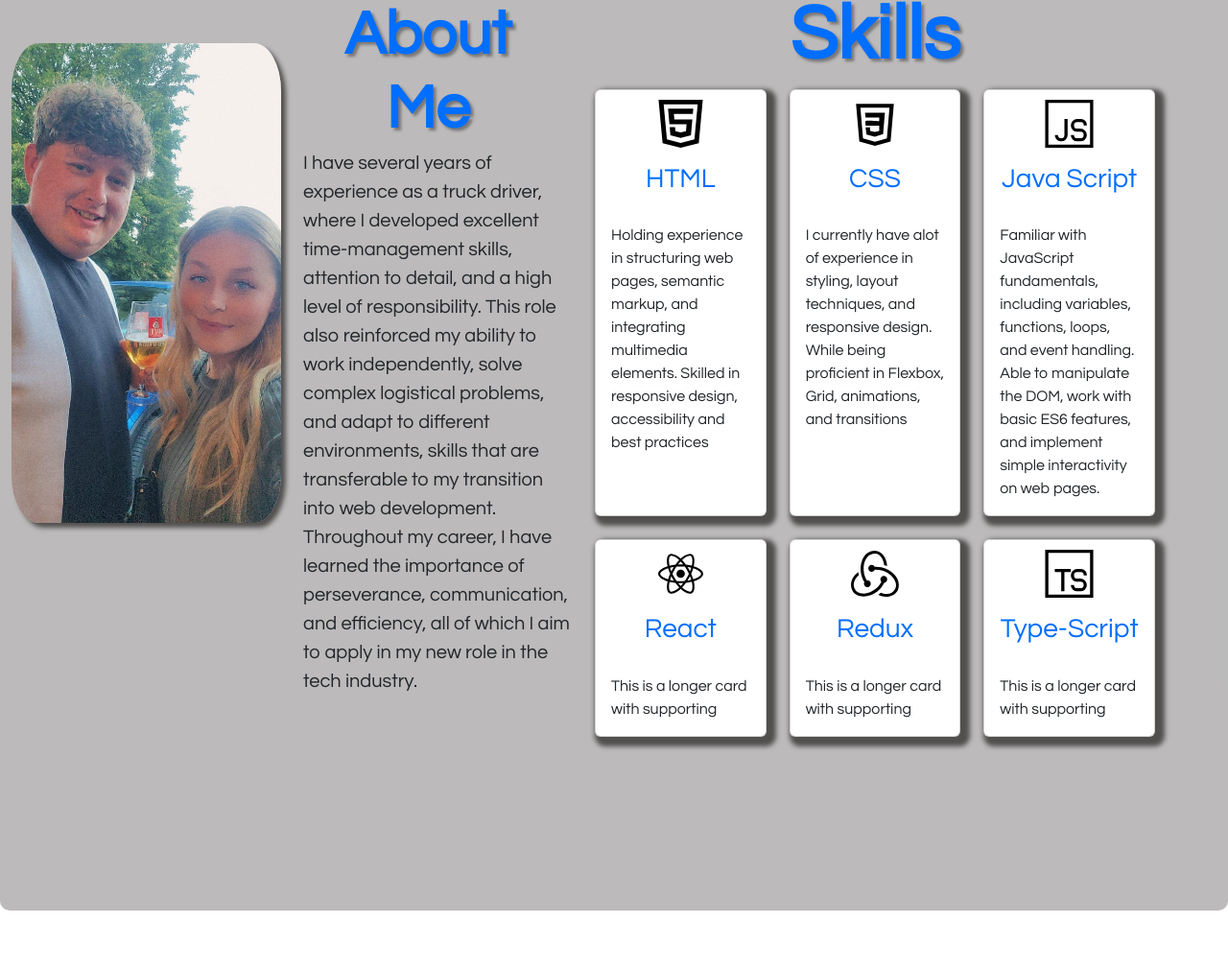
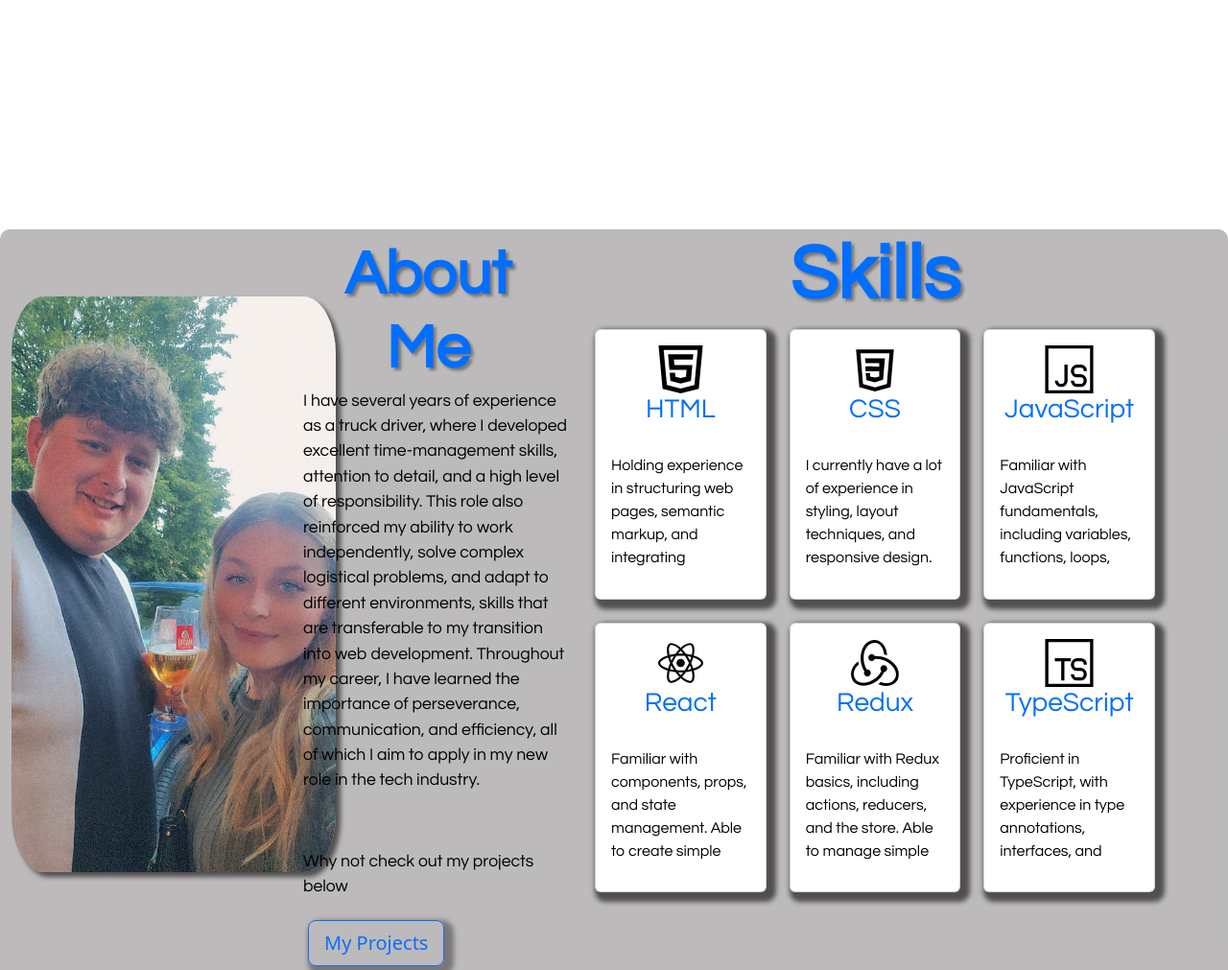
Before and after one commit to CJWatson14/Personal-Page, a plain HTML site: page index.html in a window 1280 px wide. Shown: the part 811-1822 px from the top of the page at 96% size. Drawn offline with nearby package versions, Linux system fonts and the light colour scheme.

Commit message:
Skills Update
Updated the design of the skills section

```diff
--- a/index.html
+++ b/index.html
@@ -29,7 +29,7 @@
 <!----------------->
 
 
-<article>
+<article id="first-section">
     <!--Picture of me -->
     <div class="container">
       <div class="front-page">
@@ -63,83 +63,85 @@
   <div  class="about-me">
    <div class="container-fluid">
       <div class="row">
-        <div class="col-xl-3">
+        <div class="col-sm-3 d-flex-fluid">
           <div class="picture-about-me">
-            <img src="media/me2.jpg" height="500"></div>
+            <img src="media/me2.jpg" alt="Picture of me and my beautiful partner" height="600" class="mx-auto d-block"></div>
           </div>
-       <div class="col-xl-3">
+       <div class="col-xl-3" class="mx-auto d-block">
         <h3 id="about-me-title">About Me</h3>
         <p>I have several years of experience as a truck driver, where I developed excellent time-management skills, attention to detail, and a high level of responsibility.
           This role also reinforced my ability to work independently, solve complex logistical problems, and adapt to different environments, skills that are transferable to my transition into web development.
           Throughout my career, I have learned the importance of perseverance, communication, and efficiency, all of which I aim to apply in my new role in the tech industry.</p>
+
+          <p>Why not check out my projects below</p>
+          <a href="#my-projects"><button type="button" class="btn btn-outline-primary btn-lg" >My Projects</button></a>
       </div>
-      <div class="col-xl-6 d-flex-fluid">
 
-
+      <div class="col-xl-6">
       <div class="skills">
         <h1>Skills</h1>
+
         <div class="row row-cols-1 row-cols-md-3 g-4">
-
-          <div class="col" style="max-height: 50rem;">
-            <div class="card h-100">
-              <img src="/media/html-logo.svg" height="50" class="card-img-top" alt="HTML Logo">
+          <div class="col">
+              <div class="card card-container h-100">
                   <div class="card-body">
-                <h3 class="card-title">HTML</h3>
-                <p class="card-text" >Holding experience in structuring web pages, semantic markup, and integrating multimedia elements.
-                  Skilled in responsive design, accessibility and best practices</p>
+                      <img src="media/html-logo.svg" height="50" class="card-img-top" alt="HTML Logo">
+                      <h3>HTML</h3>
+                      <p>Holding experience in structuring web pages, semantic markup, and integrating multimedia elements.
+                      Skilled in responsive design, accessibility, and best practices.</p>
                   </div>
               </div>
           </div>
 
-          <div class="col" style="max-height: 50rem;">
-            <div class="card h-100">
-              <img src="/media/css-logo.svg" height="50" class="card-img-top" alt="HTML Logo">
+          <div class="col">
+              <div class="card card-container h-100">
                   <div class="card-body">
-                <h3 class="card-title">CSS</h3>
-                <p class="card-text" >I currently have alot of experience in styling, layout techniques,
-                  and responsive design. While being proficient in Flexbox, Grid, animations, and transitions</p>
+                      <img src="media/css-logo.svg" height="50" class="card-img-top" alt="CSS Logo">
+                      <h3>CSS</h3>
+                      <p>I currently have a lot of experience in styling, layout techniques, and responsive design.
+                      While being proficient in Flexbox, Grid, animations, and transitions.</p>
                   </div>
               </div>
           </div>
 
-          <div class="col" style="max-height: 50rem;">
-            <div class="card h-100">
-              <img src="/media/javascript-logo.svg" height="50" class="card-img-top" alt="HTML Logo">
+          <div class="col">
+              <div class="card card-container h-100">
                   <div class="card-body">
-                <h3 class="card-title">Java Script</h3>
-                <p class="card-text" >Familiar with JavaScript fundamentals, including variables, functions, loops, and event handling.
+                      <img src="media/javascript-logo.svg" height="50" class="card-img-top" alt="JS Logo">
+                      <h3>JavaScript</h3>
+                      <p>Familiar with JavaScript fundamentals, including variables, functions, loops, and event handling.
                       Able to manipulate the DOM, work with basic ES6 features, and implement simple interactivity on web pages.</p>
                   </div>
               </div>
           </div>
 
-
-          <div class="col" style="max-height: 17rem;">
-            <div class="card h-100">
-              <img src="/media/react-logo.svg" height="50" class="card-img-top" alt="HTML Logo">
+          <div class="col">
+              <div class="card card-container h-100">
                   <div class="card-body">
-                <h3 class="card-title">React</h3>
-                <p class="card-text" >This is a longer card with supporting</p>
+                      <img src="media/react-logo.svg" height="50" class="card-img-top" alt="React Logo">
+                      <h3>React</h3>
+                      <p>Familiar with components, props, and state management. Able to create simple interactive UIs and work with JSX.</p>
                   </div>
               </div>
           </div>
 
-          <div class="col" style="max-height: 17rem;">
-            <div class="card h-100">
-              <img src="/media/redux-logo.svg" height="50" class="card-img-top" alt="HTML Logo">
+          <div class="col">
+              <div class="card card-container h-100">
                   <div class="card-body">
-                <h3 class="card-title">Redux</h3>
-                <p class="card-text" >This is a longer card with supporting</p>
+                      <img src="media/redux-logo.svg" height="50" class="card-img-top" alt="Redux Logo">
+                      <h3>Redux</h3>
+                      <p>Familiar with Redux basics, including actions, reducers, and the store. Able to manage simple application state and use Redux with React. Learning how to handle middleware and asynchronous actions with tools like Redux Thunk.</p>
                   </div>
               </div>
           </div>
 
-          <div class="col" style="max-height: 17rem;">
-            <div class="card h-100">
-              <img src="/media/typescript-logo.svg" height="50" class="card-img-top" alt="HTML Logo">
+          <div class="col">
+              <div class="card card-container h-100">
                   <div class="card-body">
-                <h3 class="card-title">Type-Script</h3>
-                <p class="card-text" >This is a longer card with supporting</p>
+                      <img src="media/typescript-logo.svg" height="50" class="card-img-top" alt="TypeScript Logo">
+                      <h3>TypeScript</h3>
+                      <p>Proficient in TypeScript, with experience in type annotations, interfaces, and generics. Comfortable working with TypeScript in React and JavaScript projects to enhance type safety and maintainability. Familiar with advanced types, utility types, and integrating TypeScript with APIs and third-party libraries.</p>
+                  </div>
               </div>
           </div>
       </div>
@@ -155,6 +157,37 @@
 </article>
 
 
+<section class="fade-in">
+  <article id="my-projects">
+    <div class="container-fluid">
+      <div class="container text-center">
+        <div class="row align-items-end">
+          <div class="col">
+          </div>
+          <div class="col">
+            <h1>Projects</h1>
+          </div>
+          <div class="col">
+          </div>
+        </div>
+      </div>
+
+
+    </div>
+  </article>
+</section>
+
+<section>
+  <div class="container-fluid">
+    <div class="contact-me">
+      <div class="row">
+
+      </div>
+    </div>
+  </div>
+</section>
+
+
 
     <script src="https://cdn.jsdelivr.net/npm/bootstrap@5.3.3/dist/js/bootstrap.bundle.min.js" integrity="sha384-YvpcrYf0tY3lHB60NNkmXc5s9fDVZLESaAA55NDzOxhy9GkcIdslK1eN7N6jIeHz" crossorigin="anonymous"></script>
     <script src="script.js"></script>
--- a/style.css
+++ b/style.css
@@ -13,6 +13,11 @@ header{
 
 a{
 text-decoration: none;
+}
+
+#first-section{
+    max-height: 100vh;
+    padding-bottom: 600px;
 }
 
 .me{
@@ -125,9 +130,9 @@ text-decoration: none;
 .about-me{
     background-color: rgb(122, 119, 119, 0.5);
     width: 100%;
-    height: 120vh;
+    height: 900px;
     margin-top: 10rem;
-    margin-bottom: 10rem;
+    margin-bottom: 20rem;
     border-radius: 10px;
     padding-right: 5%;
 }
@@ -135,12 +140,12 @@ text-decoration: none;
 .picture-about-me img{
     border-radius: 10%;
     box-shadow: 5px 5px 5px rgb(82, 79, 79);
-    margin-top: 20%;
+    margin-top: 25%;
 }
 
 .about-me p{
     font-family: "Century Gothic", CenturyGothic, Geneva, AppleGothic, sans-serif;
-    font-size: 1.25rem;
+    font-size: 1.10rem;
     font-weight: 550;
     padding-top: 15%;
 }
@@ -151,6 +156,12 @@ text-decoration: none;
     font-weight: 1000;
     color: rgb(0, 110, 255);
     text-shadow: 3px 3px 3px  rgb(122, 119, 119);
+
+}
+
+.about-me button{
+    box-shadow: 5px 5px 5px 5px rgb(122, 119, 119);
+    margin: 5px;
 
 }
 
@@ -173,6 +184,7 @@ text-decoration: none;
     color: rgb(0, 110, 255);
     text-align: center;
 
+
 }
 
 .skills p{
@@ -186,10 +198,40 @@ text-decoration: none;
     text-align: center;
 }
 
+.card-container{
+    padding-top: 0px;
+    box-shadow: 5px 5px 5px 5px rgb(82, 79, 79);
+    min-height: 150px;
+}
+
 .card{
-    padding-top: 10px;
-    box-shadow: 5px 5px 5px 5px rgb(82, 79, 79);
+    position: relative;
+    transition: transform 0.3s ease-in, background-color 0.3s ease-in, color 0.3s ease-in;
+    min-height: 150px;
 }
+
+.card:hover {
+    transform: scale(1.02);
+    background-color: rgba(0, 110, 255, 1.0);
+    border-radius: 10px;
+}
+
+.card:hover .card-body h3,
+.card:hover .card-body p {
+    color: white;
+}
+
+.card-body h3,
+.card-body p {
+    transition: color 0.3s ease-in;
+}
+.card-body p {
+    max-height: 140px;
+    overflow-y: auto;
+}
+
+
+
 
 .fade-in {
     opacity: 0;
@@ -201,3 +243,31 @@ text-decoration: none;
     opacity: 1;
     transform: translateY(0);
 }
+
+
+#my-projects{
+
+    width: 100%;
+    height: 100vh;
+
+}
+
+#my-projects h5, p{
+    color: black;
+    font-family: "Century Gothic", CenturyGothic, Geneva, AppleGothic, sans-serif;
+}
+
+
+#my-projects h5{
+    font-weight: 900;
+}
+
+#my-projects h1{
+    font-family: "Century Gothic", CenturyGothic, Geneva, AppleGothic, sans-serif;
+    font-weight: 1000;
+    font-size: 150px;
+    text-shadow: 3px 3px 3px  rgb(122, 119, 119);
+    color: rgb(0, 110, 255);
+    padding-top: 200px;
+
+}
```
Also changed, not shown: media/me2.png (deleted), media/zante_palm_logo.png (added). Lines whose indentation alone changed are shown as unchanged.
